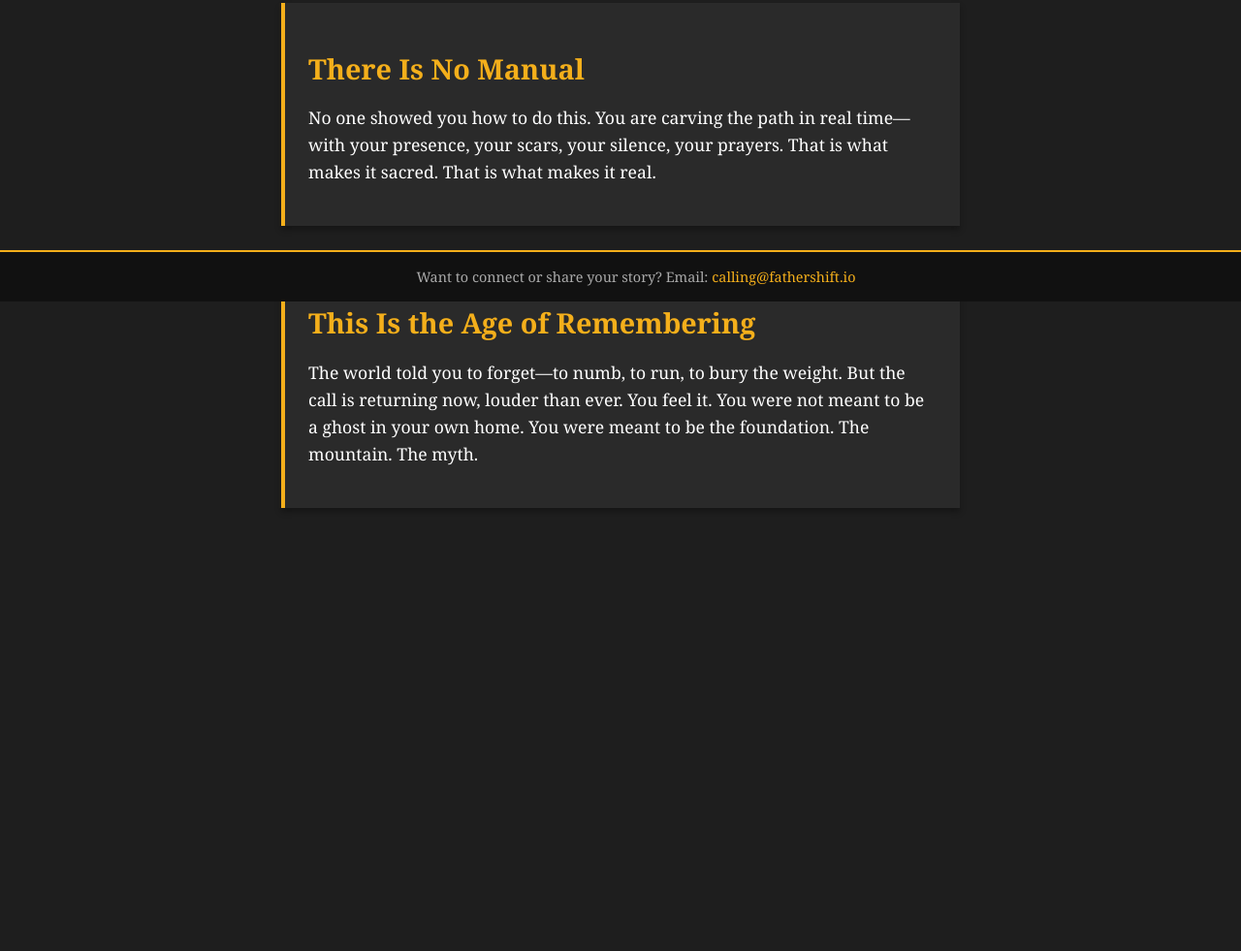
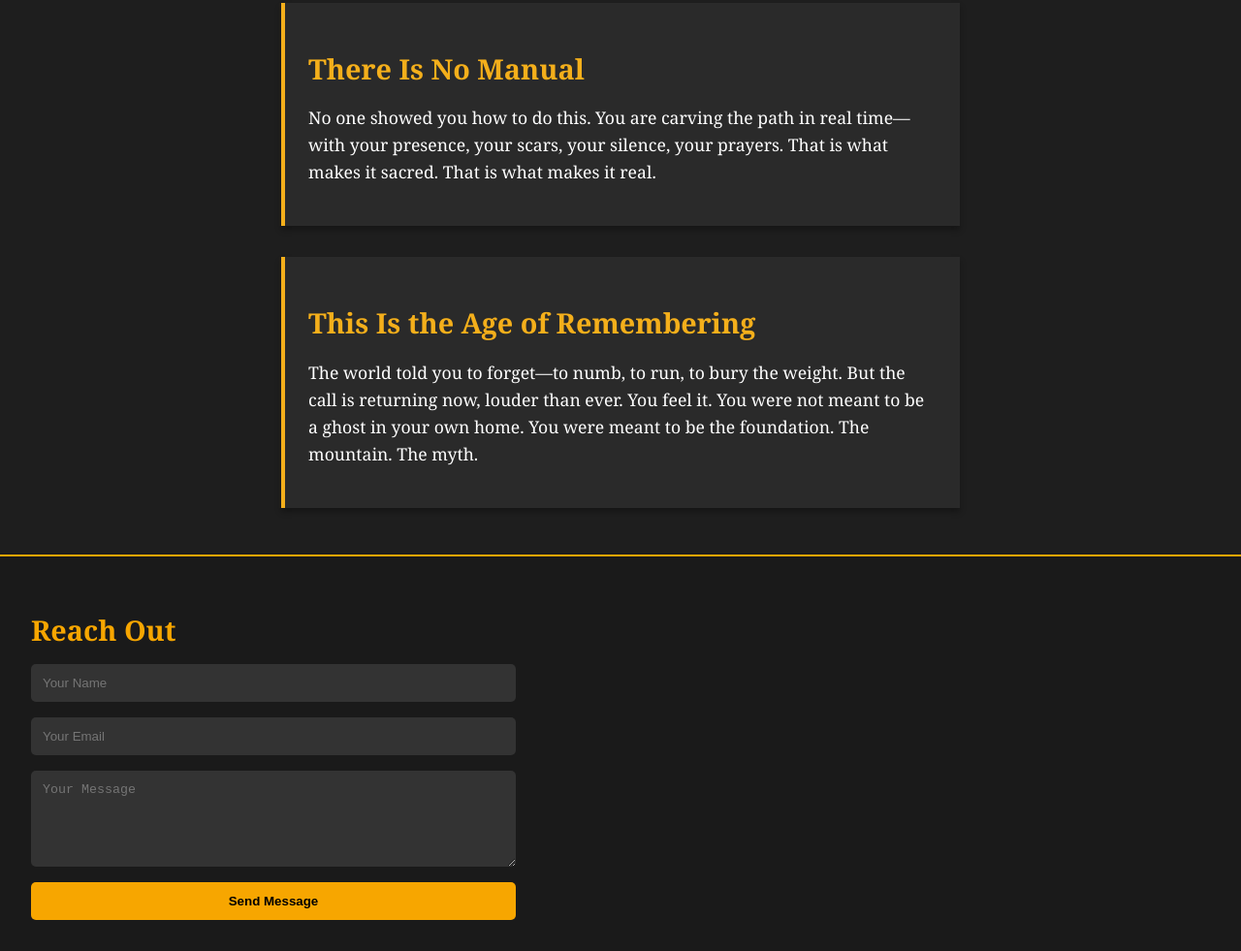
Before and after one commit to JoshTheFather/Father-who-dared, a plain HTML site: page calling.html in a window 1280 px wide. Shown: the part 489-1470 px from the top of the page at 97% size. Before the commit the page ends 1061 px from the top, so only its background shows below. Drawn offline with Linux system fonts and the light colour scheme.

Commit message:
Update calling.html comm box

```diff
--- a/calling.html
+++ b/calling.html
@@ -44,11 +44,15 @@
   </div>
 
   <!-- Communication Box -->
-  <div style="position: fixed; bottom: 0; width: 100%; background-color: #111; padding: 1rem; border-top: 2px solid #f4af1b;">
-    <p style="margin: 0; color: #aaa; font-size: 0.9rem; text-align: center;">
-      Want to connect or share your story? Email: <a href="mailto:calling@fathershift.io" style="color: #f4af1b; text-decoration: none;">calling@fathershift.io</a>
-    </p>
-  </div>
+  <section style="background-color: #1a1a1a; padding: 2rem; border-top: 2px solid #f7a600;">
+  <h2 style="color: #f7a600; font-size: 1.8rem; margin-bottom: 1rem;">Reach Out</h2>
+  <form action="mailto:calling@fathershift.io" method="post" enctype="text/plain" style="display: flex; flex-direction: column; gap: 1rem; max-width: 500px;">
+    <input type="text" name="name" placeholder="Your Name" required style="padding: 0.75rem; background-color: #333; border: none; color: white; border-radius: 5px;">
+    <input type="email" name="email" placeholder="Your Email" required style="padding: 0.75rem; background-color: #333; border: none; color: white; border-radius: 5px;">
+    <textarea name="message" placeholder="Your Message" rows="5" required style="padding: 0.75rem; background-color: #333; border: none; color: white; border-radius: 5px;"></textarea>
+    <button type="submit" style="background-color: #f7a600; color: black; padding: 0.75rem; border: none; border-radius: 5px; font-weight: bold; cursor: pointer;">Send Message</button>
+  </form>
+</section>
 
 </body>
 </html>
```
